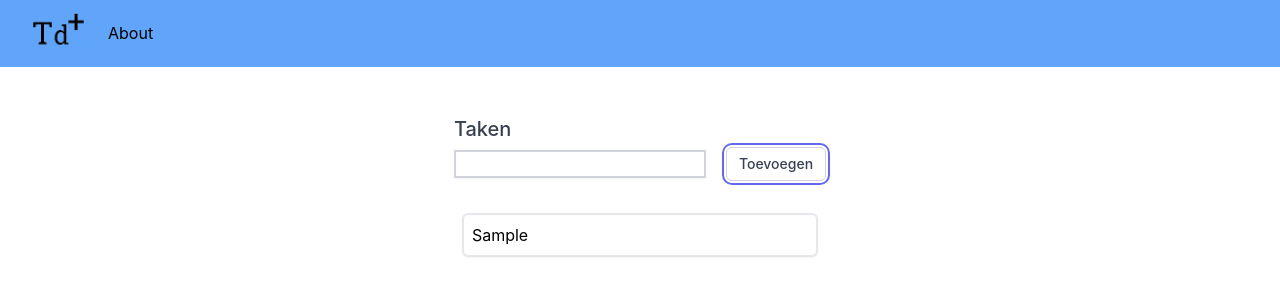
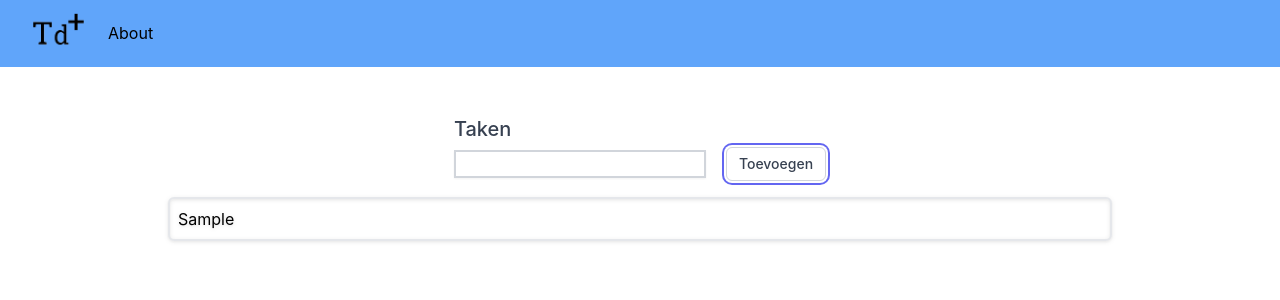
Before and after one commit to D3nic33/to-do-app, a React (Create React App) app: page / in a window 1280 px wide. Both pictures are taken after typing "Sample" into the empty fields and a click on the input "Toevoegen". Shown: the top 300 px of the page. Built offline with nearby package versions, Linux system fonts and the light colour scheme.

Commit message:
made to-do items bigger and centered better

```diff
--- a/src/Tasks/Tasks.js
+++ b/src/Tasks/Tasks.js
@@ -4,7 +4,7 @@ class NumberList extends React.Component {
   render() {
     const listItems = this.props.tasks.map((tasks) =>
       <div className='py-2'>
-        <div key={tasks} className='border-gray-200 border-2 rounded-md shadow-sm py-2 px-2'>
+        <div key={tasks} className='border-gray-200 border-2 rounded-md drop-shadow py-2 px-2'>
           {tasks}
         </div>
       </div>
@@ -67,9 +67,8 @@ class HandleUserInput extends React.Component {
 
   render() {
     return (
-      <div className='flex justify-center w-full'>
-        <div className='flex-col'>
-          <form className='pb-4' onSubmit={this.handleSubmit}>
+      <div className='flex flex-col justify-center w-full'>
+          <form className='flex-col m-auto' onSubmit={this.handleSubmit}>
             <label tmlFor="taskinput" className="block text-xl font-medium text-gray-700">Taken</label>
               <div className="mt-1 flex items-center">
                 <div className="inline-block">
@@ -84,9 +83,9 @@ class HandleUserInput extends React.Component {
                 <input type="submit" value="Toevoegen" className="ml-5 bg-white py-2 px-3 border border-gray-300 rounded-md shadow-sm text-sm leading-4 font-medium text-gray-700 hover:bg-gray-50 focus:outline-none focus:ring-2 focus:ring-offset-2 focus:ring-indigo-500" />
               </div>
           </form>
-          <div>
+
+          <div className='m-auto w-9/12'>
             <NumberList tasks={this.state.items}/>
-          </div>
           </div>
       </div>
     )
```
Lines whose indentation alone changed are shown as unchanged.
